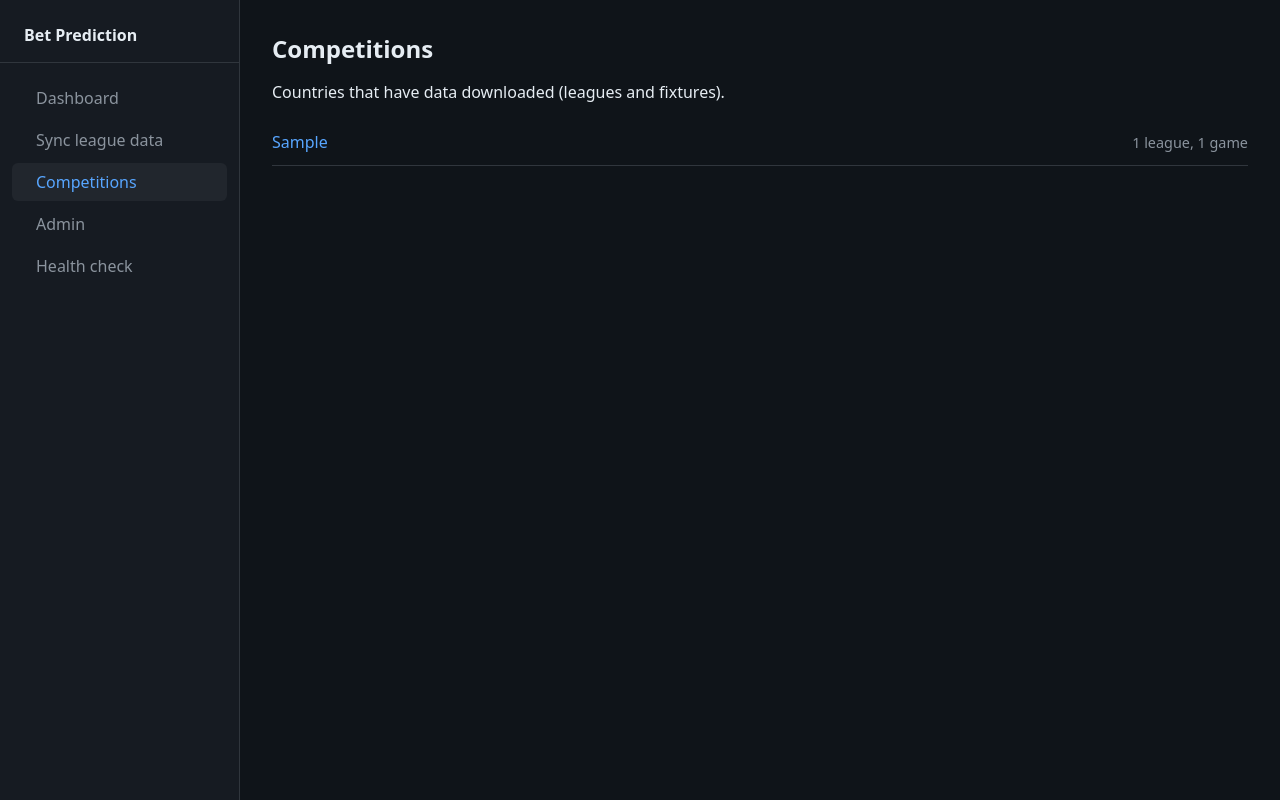
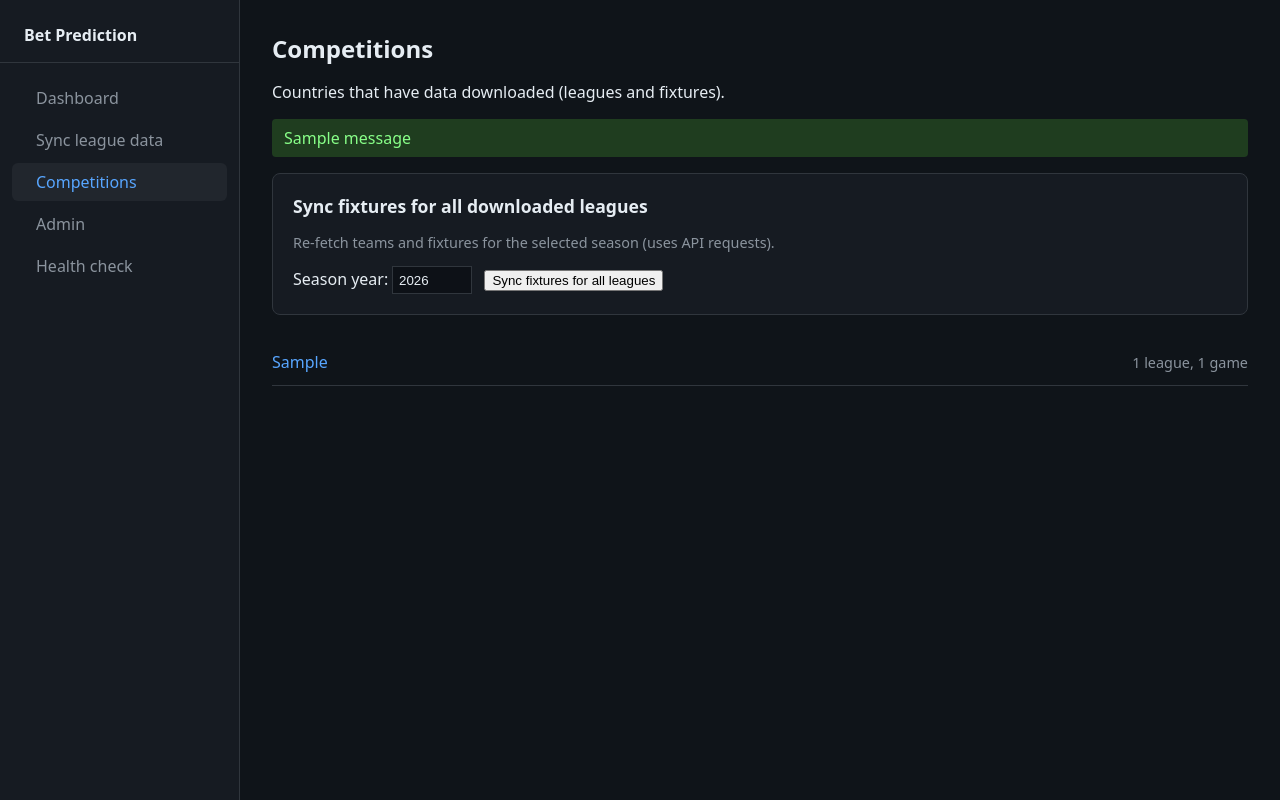
Before and after one commit to litaionut/bet_prediction, a Django app: page /football/competitions/ in a window 1280 px wide. Run offline with Django 5.2, Linux system fonts and the light colour scheme; tables that the repository leaves empty hold one stand-in row (values such as "Sample post"); one stand-in notice (Sample message) is shown.

Commit message:
Game statistics page, sync fixtures button on Competitions, link past results to stats
Co-authored-by: Cursor <cursoragent@cursor.com>

```diff
--- a/api_football/templates/api_football/competition_detail.html
+++ b/api_football/templates/api_football/competition_detail.html
@@ -66,7 +66,9 @@
     <tr style="border-bottom:1px solid #21262d;">
       <td style="padding:0.5rem 0.5rem 0.5rem 0; color:#8b949e;">{{ g.kickoff|date:"Y-m-d H:i" }}</td>
       <td style="padding:0.5rem;">{{ g.home_team.name }}</td>
-      <td style="text-align:center; padding:0.5rem;">{{ g.score_display }}</td>
+      <td style="text-align:center; padding:0.5rem;">
+        <a href="{% url 'api_football:game_statistics' g.pk %}" style="color:#58a6ff;">{{ g.score_display }}</a>
+      </td>
       <td style="padding:0.5rem;">{{ g.away_team.name }}</td>
     </tr>
     {% endfor %}
--- a/api_football/templates/api_football/competition_list.html
+++ b/api_football/templates/api_football/competition_list.html
@@ -5,9 +5,30 @@
 <h1>Competitions</h1>
 <p>Countries that have data downloaded (leagues and fixtures).</p>
 
-{% if not countries_with_data %}
-<p style="color:#8b949e;">No data yet. Use <a href="{% url 'api_football:sync' %}">Sync league data</a> to load countries and download competitions.</p>
-{% else %}
+{% if messages %}
+<ul class="messages" style="list-style:none; padding:0;">
+  {% for message in messages %}
+  <li style="padding:0.5rem 0.75rem; margin-bottom:0.5rem; border-radius:4px;
+    {% if message.tags == 'error' %}background:#3d1f1f; color:#f88;{% endif %}
+    {% if message.tags == 'success' %}background:#1f3d1f; color:#8f8;{% endif %}
+    {% if message.tags == 'warning' %}background:#3d3d1f; color:#cc8;{% endif %}">
+    {{ message }}
+  </li>
+  {% endfor %}
+</ul>
+{% endif %}
+
+{% if countries_with_data %}
+<section style="background:#161b22; padding:1.25rem; border-radius:8px; margin-bottom:1.5rem; border:1px solid #30363d;">
+  <h2 style="margin-top:0; font-size:1.1rem;">Sync fixtures for all downloaded leagues</h2>
+  <p style="font-size:0.9rem; color:#8b949e;">Re-fetch teams and fixtures for the selected season (uses API requests).</p>
+  <form method="post" action="{% url 'api_football:competition_list' %}" style="display:flex; align-items:center; gap:0.75rem; flex-wrap:wrap;">
+    {% csrf_token %}
+    <input type="hidden" name="action" value="sync_fixtures">
+    <label>Season year: <input type="number" name="season_year" value="{{ current_year }}" min="2000" max="2100" style="width:5rem; background:#0d1117; border:1px solid #30363d; color:#e6edf3; padding:0.35rem;"></label>
+    <button type="submit">Sync fixtures for all leagues</button>
+  </form>
+</section>
 <ul style="list-style:none; padding:0;">
   {% for row in countries_with_data %}
   <li style="padding:0.75rem 0; border-bottom:1px solid #30363d; display:flex; align-items:center; justify-content:space-between; gap:1rem;">
@@ -18,5 +39,7 @@
   </li>
   {% endfor %}
 </ul>
+{% else %}
+<p style="color:#8b949e;">No data yet. Use <a href="{% url 'api_football:sync' %}">Sync league data</a> to load countries and download competitions.</p>
 {% endif %}
 {% endblock %}
--- a/api_football/urls.py
+++ b/api_football/urls.py
@@ -8,4 +8,5 @@ urlpatterns = [
     path("competitions/", views.competition_list, name="competition_list"),
     path("countries/<slug:slug>/", views.country_detail, name="country_detail"),
     path("competitions/<int:pk>/", views.competition_detail, name="competition_detail"),
+    path("games/<int:pk>/statistics/", views.game_statistics, name="game_statistics"),
 ]
--- a/api_football/views.py
+++ b/api_football/views.py
@@ -8,7 +8,7 @@ from django.utils.text import slugify
 from urllib.parse import urlencode
 from itertools import groupby
 
-from .models import Country, Competition, Game
+from .models import Country, Competition, Game, GameStatistics
 
 
 def _country_name_from_slug(slug):
@@ -27,7 +27,35 @@ def _country_name_from_slug(slug):
 
 
 def competition_list(request):
-    """List all countries that have competitions (data) downloaded."""
+    """List all countries that have competitions (data) downloaded. POST: sync fixtures for all leagues."""
+    if request.method == "POST" and request.POST.get("action") == "sync_fixtures":
+        from .sync import sync_teams_for_league, sync_fixtures
+        year_str = (request.POST.get("season_year") or "").strip()
+        try:
+            year = int(year_str) if year_str else timezone.now().year
+        except (TypeError, ValueError):
+            year = timezone.now().year
+        if year < 2000 or year > 2100:
+            year = timezone.now().year
+        competitions = list(Competition.objects.all().order_by("country", "api_id"))
+        total_teams_c, total_teams_u = 0, 0
+        total_fix_c, total_fix_u = 0, 0
+        for comp in competitions:
+            try:
+                tc, tu = sync_teams_for_league(comp.api_id, year)
+                total_teams_c += tc
+                total_teams_u += tu
+                fc, fu = sync_fixtures(league_id=comp.api_id, season=year)
+                total_fix_c += fc
+                total_fix_u += fu
+            except Exception as e:
+                messages.warning(request, f"{comp.name}: {e}")
+        messages.success(
+            request,
+            f"Synced {len(competitions)} leagues for {year}: teams {total_teams_c} created, {total_teams_u} updated; fixtures {total_fix_c} created, {total_fix_u} updated.",
+        )
+        return redirect("api_football:competition_list")
+
     qs = (
         Competition.objects.exclude(country="")
         .values("country")
@@ -43,7 +71,10 @@ def competition_list(request):
         }
         for row in qs
     ]
-    context = {"countries_with_data": countries_with_data}
+    context = {
+        "countries_with_data": countries_with_data,
+        "current_year": timezone.now().year,
+    }
     return render(request, "api_football/competition_list.html", context)
 
 
@@ -116,6 +147,59 @@ def competition_detail(request, pk):
         "past": past,
     }
     return render(request, "api_football/competition_detail.html", context)
+
+
+def game_statistics(request, pk):
+    """Show match statistics (home vs away) for a finished game."""
+    game = get_object_or_404(
+        Game.objects.select_related("home_team", "away_team", "competition"), pk=pk
+    )
+    if not game.is_finished():
+        return render(
+            request,
+            "api_football/game_statistics.html",
+            {
+                "game": game,
+                "stats_available": False,
+                "error": "Statistics are available only for finished games.",
+                "stats_rows": [],
+            },
+        )
+    rows = list(game.statistics_rows.select_related("team").all())
+    home_row = next((r for r in rows if r.team_id == game.home_team_id), None)
+    away_row = next((r for r in rows if r.team_id == game.away_team_id), None)
+    if not home_row or not away_row:
+        return render(
+            request,
+            "api_football/game_statistics.html",
+            {
+                "game": game,
+                "stats_available": False,
+                "error": "No statistics for this fixture. Use Sync league data → Sync fixture statistics.",
+                "stats_rows": [],
+            },
+        )
+    stat_by_type = {}
+    for s in home_row.statistics or []:
+        t = (s.get("type") or "").strip()
+        if t:
+            stat_by_type.setdefault(t, {})["home"] = s.get("value") or ""
+    for s in away_row.statistics or []:
+        t = (s.get("type") or "").strip()
+        if t:
+            stat_by_type.setdefault(t, {})["away"] = s.get("value") or ""
+    stats_rows = [(t, d.get("home", ""), d.get("away", "")) for t, d in sorted(stat_by_type.items())]
+    return render(
+        request,
+        "api_football/game_statistics.html",
+        {
+            "game": game,
+            "stats_available": True,
+            "home_team": game.home_team,
+            "away_team": game.away_team,
+            "stats_rows": stats_rows,
+        },
+    )
 
 
 from .client import remaining_requests_today
```
Also changed, not shown: api_football/templates/api_football/game_statistics.html (added, +44 -0 lines).
